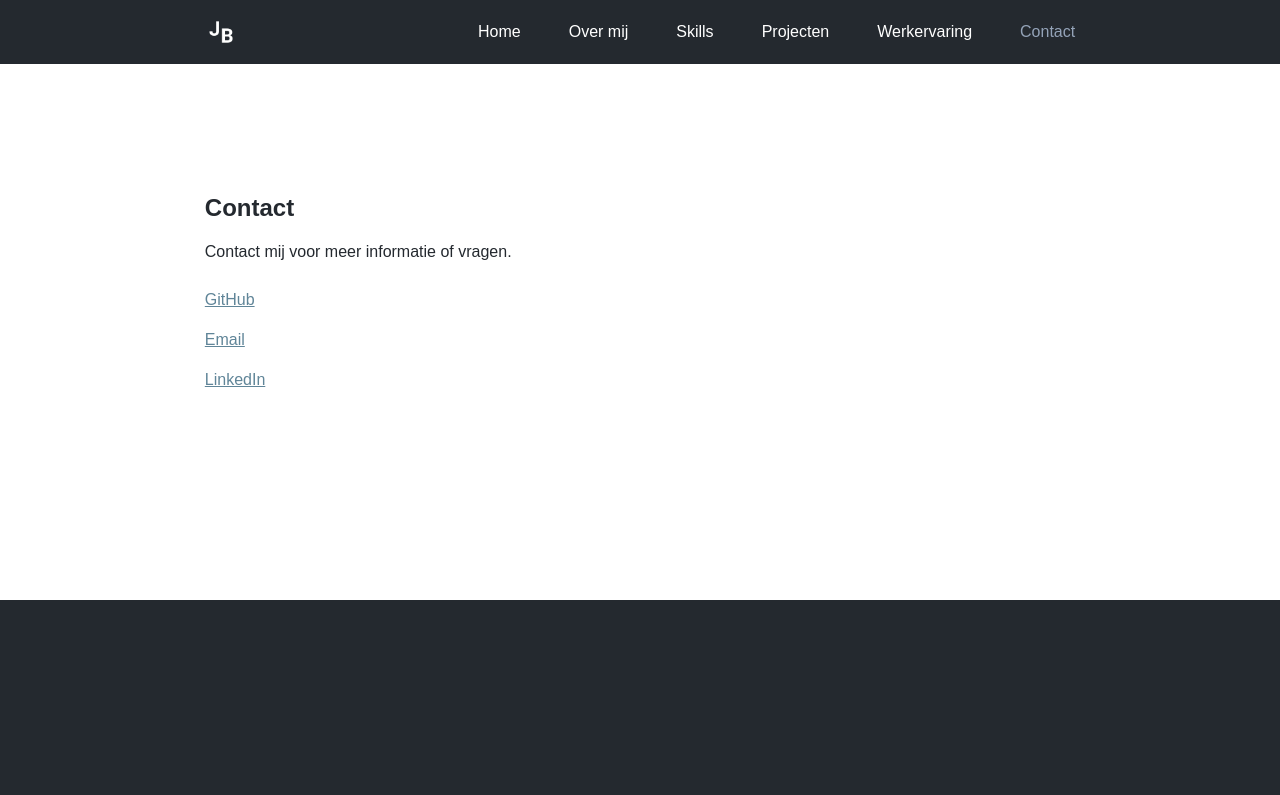
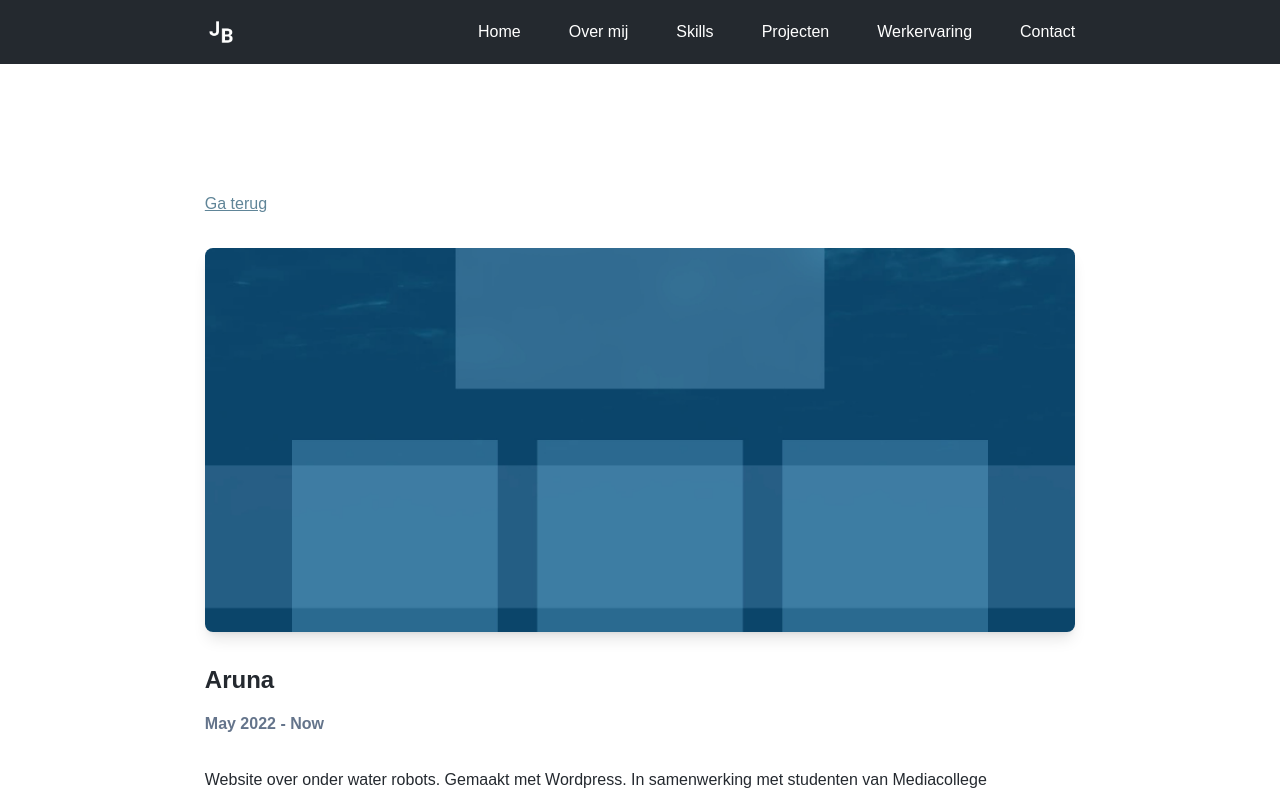
Before and after one commit to joeribreedveld/portfolio-website-v4, a Next.js app: page /experiences/aruna in a window 1280 px wide. Shown: the top 795 px of the page. Built offline with nearby package versions, Linux system fonts and the light colour scheme.

Commit message:
feat(experience): add dynamic routes for experiences with basic content

```diff
--- a/categories/Experience.tsx
+++ b/categories/Experience.tsx
@@ -12,7 +12,7 @@ function Experience() {
 						<h3 className='text-lg md:text-xl font-bold mb-4'>{experience.name}</h3>
 						<p className='mb-4 text-secondary font-bold'>{experience.time}</p>
 						<p className='mb-4'>{experience.intro}</p>
-						<a href='#' className='text-primary underline hover:text-secondary'>
+						<a href={"/experiences/" + experience.slug} className='text-primary underline hover:text-secondary'>
 							Meer informatie
 						</a>
 					</div>
--- a/categories/Projects.tsx
+++ b/categories/Projects.tsx
@@ -10,7 +10,7 @@ function Projects() {
 					<img src={project.img} alt='Project image' className='object-cover h-48 w-full rounded-lg mb-4 shadow-lg' />
 					<h3 className='text-xl font-bold mb-4'>{project.title}</h3>
 					<p className='mb-4'>{project.intro}</p>
-					<a href={"https://joeribreedveld.com/projects/" + project.slug} className='text-primary underline hover:text-secondary'>
+					<a href={"/projects/" + project.slug} className='text-primary underline hover:text-secondary'>
 						Meer informatie
 					</a>
 				</li>
--- a/pages/experiences/[experience].tsx
+++ /dev/null
@@ -1,33 +0,0 @@
-// Imports
-
-// Functions
-function Contact() {
-	return (
-		<>
-			<section className='page-padding-x page-padding-y bg-white' id='contact'>
-				<h2 className='font-bold text-2xl mb-4'>Contact</h2>
-				<p className='mb-6'>Contact mij voor meer informatie of vragen.</p>
-				<ul>
-					<li className='mb-4'>
-						<a className='text-primary underline hover:text-secondary' href='https://github.com/joeribreedveld' target='_blank' rel='noreferrer'>
-							GitHub
-						</a>
-					</li>
-					<li className='mb-4'>
-						<a className='text-primary underline hover:text-secondary' href='mailto:joeri.breedveld123@gmail.com' target='_blank' rel='noreferrer'>
-							Email
-						</a>
-					</li>
-					<li className='mb-4'>
-						<a className='text-primary underline hover:text-secondary' href='https://www.linkedin.com/in/joeribreedveld/' target='_blank' rel='noreferrer'>
-							LinkedIn
-						</a>
-					</li>
-				</ul>
-			</section>
-		</>
-	)
-}
-
-// Exports
-export default Contact
--- /dev/null
+++ b/pages/experiences/[slug].tsx
@@ -0,0 +1,49 @@
+// Imports
+import type { GetStaticProps, NextPage } from "next"
+import experiences from "../../public/json/experiences.json"
+import { useRouter } from "next/router"
+import Link from "next/link"
+
+// Functions
+const experience: NextPage = ({ experience }: any) => {
+	console.log(experience)
+	return (
+		<>
+			<div className='bg-white min-h-[100vh] page-padding-x page-padding-y'>
+				<Link href='/#experiences'>
+					<p className='block mb-8 underline text-primary hover:text-secondary hover:cursor-pointer'>Ga terug</p>
+				</Link>
+				<img src={experience.img} alt='experience image' className='object-cover h-96 w-full rounded-lg mb-8 shadow-lg' />
+				<h3 className='text-2xl font-bold mb-4'>{experience.title}</h3>
+				<p className='mb-8 font-bold text-slate-500'>{experience.time}</p>
+				<p>{experience.intro}</p>
+			</div>
+		</>
+	)
+}
+
+// getStaticPaths
+export async function getStaticPaths() {
+	const paths = experiences.map((experience) => {
+		return { params: { slug: experience.slug } }
+	})
+
+	return {
+		paths,
+		fallback: false,
+	}
+}
+
+// getStaticProps
+export const getStaticProps: GetStaticProps = async ({ params }: any) => {
+	const experience = experiences.filter((experience) => experience.slug === params.slug)
+
+	return {
+		props: {
+			experience: experience[0],
+		},
+	}
+}
+
+// Exports
+export default experience
--- a/public/json/experiences.json
+++ b/public/json/experiences.json
@@ -1,16 +1,18 @@
 [
 	{
 		"id": "1",
-		"name": "Aruna",
+		"title": "Aruna",
 		"intro": "Website over onder water robots. Gemaakt met Wordpress. In samenwerking met studenten van Mediacollege Amsterdam.",
 		"time": "May 2022 - Now",
-		"img": "/img/experience/aruna.jpg"
+		"img": "/img/experience/aruna.jpg",
+		"slug": "aruna"
 	},
 	{
 		"id": "2",
-		"name": "Oorsprongsdocumenten.nl",
+		"title": "Oorsprongsdocumenten.nl",
 		"intro": "Ecommerce website met support systeem en een search engine. Gemaakt met Next.js",
 		"time": "June 2022 - Now",
-		"img": "/img/experience/osd.jpg"
+		"img": "/img/experience/osd.jpg",
+		"slug": "oorsprongsdocumenten"
 	}
 ]
```
